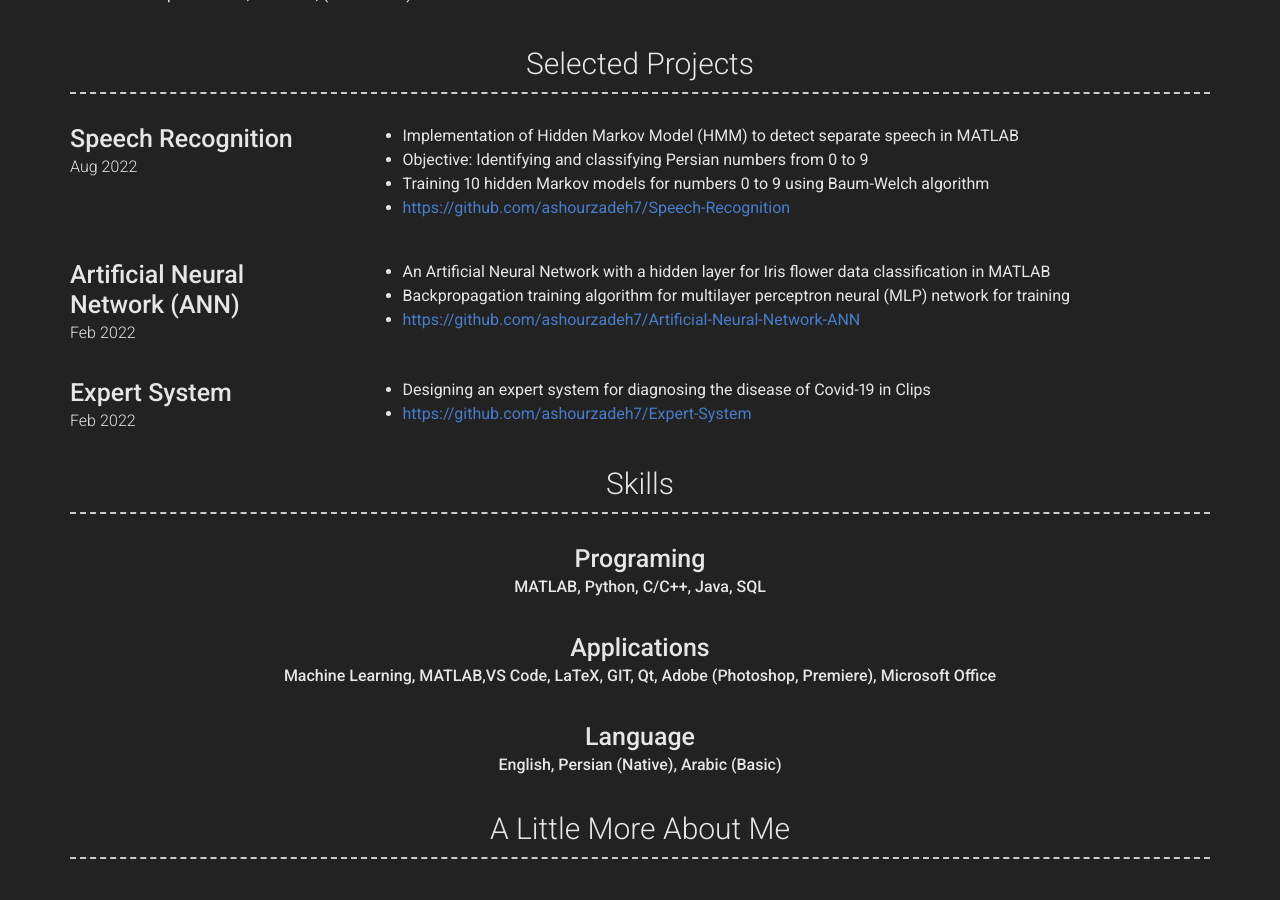
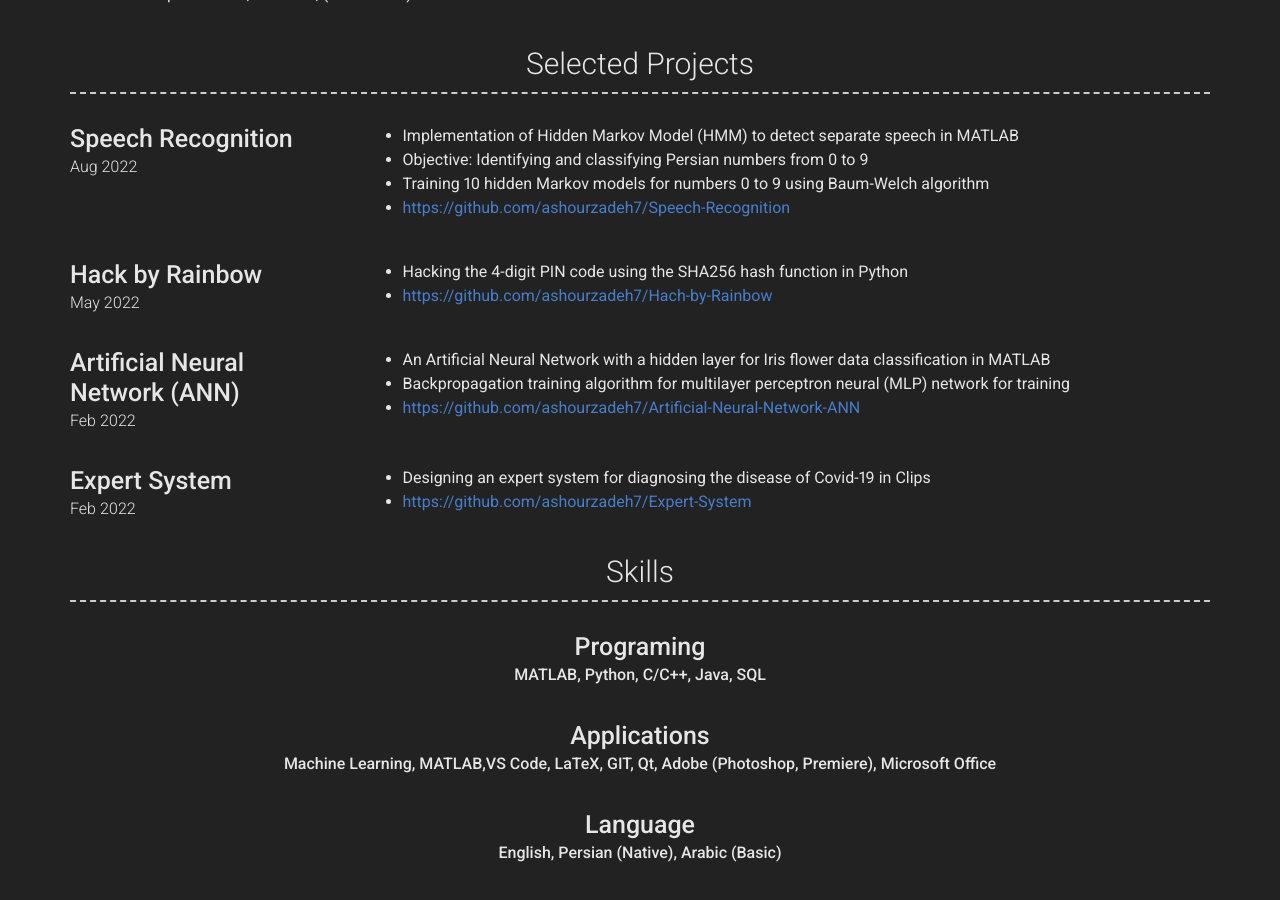
Before and after one commit to ashourzadeh7/ashourzadeh7.github.io, a Jekyll site: the page built from index.md, in a window 1280 px wide and 900 px high, scrolled down 1232 px. Built offline with Jekyll 4.4.1, drawn with Linux system fonts in a browser that asks for light colours; nearby versions of some CDN libraries.

Commit message:
Update _config.yml

```diff
--- a/_config.yml
+++ b/_config.yml
@@ -132,6 +132,15 @@ content:
             - [https://github.com/ashourzadeh7/Speech-Recognition](https://github.com/ashourzadeh7/Speech-Recognition)
 
       - layout: top-middle
+        title: Hack by Rainbow
+        # sub_title:
+        caption: May 2022
+        layout: text
+        description: |
+            - Hacking the 4-digit PIN code using the SHA256 hash function in Python
+            - [https://github.com/ashourzadeh7/Hach-by-Rainbow](https://github.com/ashourzadeh7/Hach-by-Rainbow)
+
+      - layout: top-middle
         title: Artificial Neural Network (ANN)
         # sub_title:
         caption: Feb 2022
```
